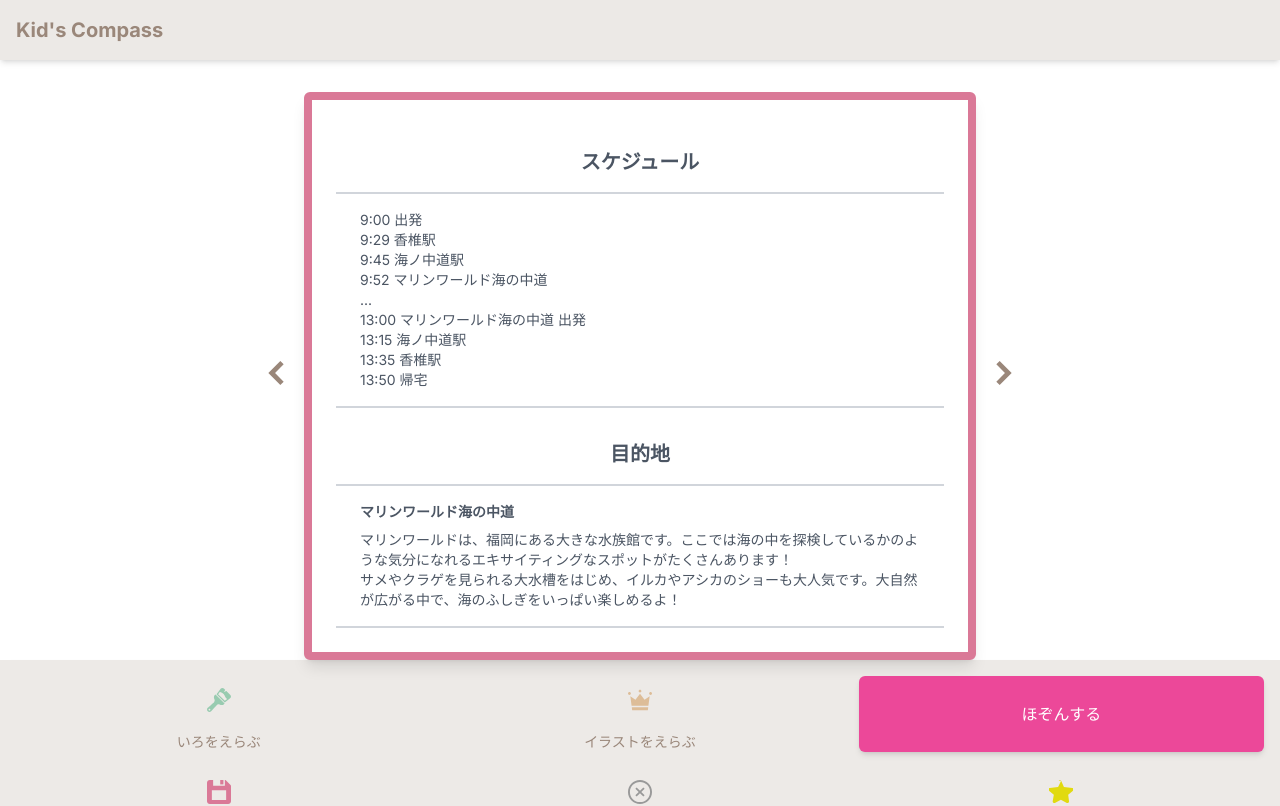
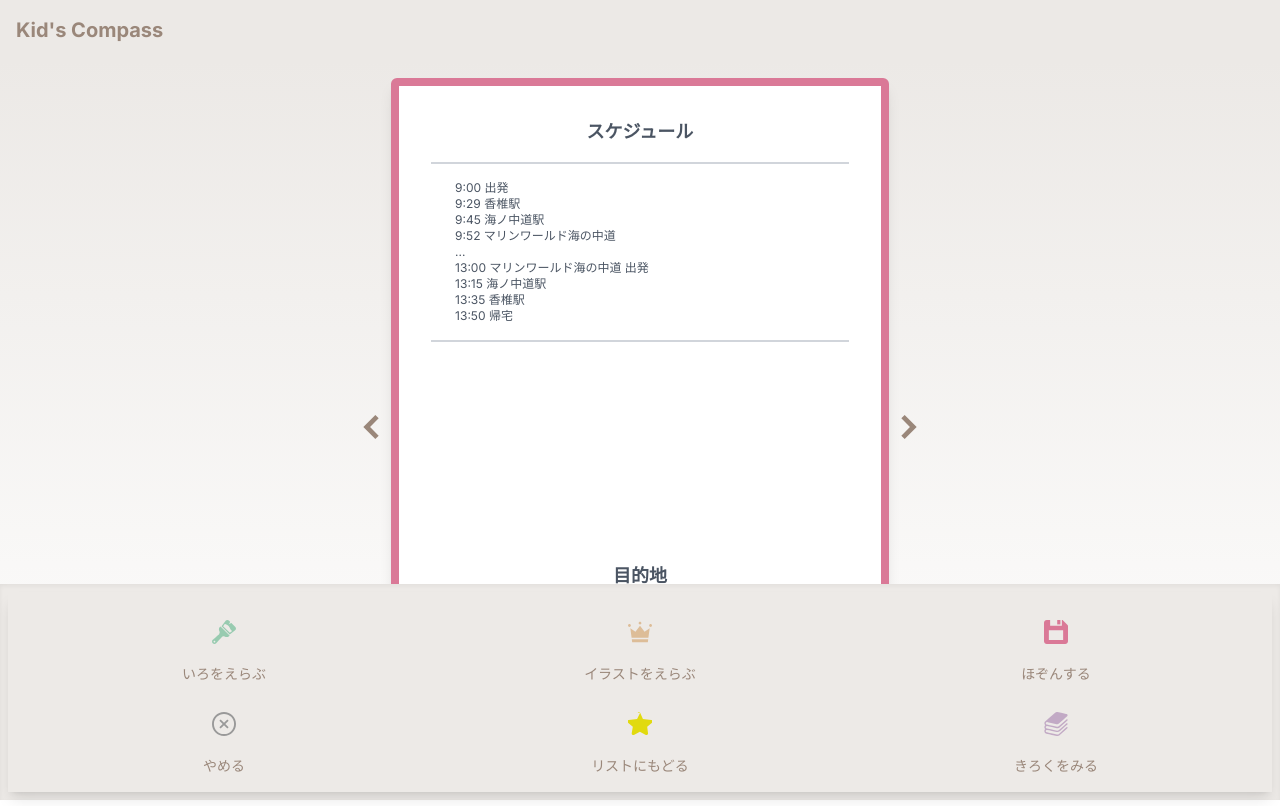
Before and after one commit to tech0mg/Hidari-Hashi, a Next.js app in the folder frontend/: page /customers/shiori/page2 in a window 1280 px wide. Shown: the top 806 px of the page. Built offline with nearby package versions, Linux system fonts and the light colour scheme.

Commit message:
しおり；サイズの調整、色選ぶボタンの集約、ヘッダー追加

```diff
--- a/frontend/src/app/customers/shiori/components/ShioriFooterButtons.jsx
+++ b/frontend/src/app/customers/shiori/components/ShioriFooterButtons.jsx
@@ -1,55 +1,58 @@
 "use client";
 import React from "react";
-import { useRouter } from "next/navigation";
-import SaveToPDF from "./SaveToPDF";
 import PaintIcon from "../../../components/icon/icon_paint";
 import CrownIcon from "../../../components/icon/icon_crown";
 import SaveIcon from "../../../components/icon/icon_save";
 import CloseIcon from "../../../components/icon/icon_close";
 import StarIcon from "../../../components/icon/icon_star";
 import KirokuIcon from "../../../components/icon/icon_kiroku";
+import SaveToPDF from "../components/SaveToPDF"; // 正しい相対パス
 
-const ShioriFooterButtons = ({ handleNavigation }) => {
+const ShioriFooterButtons = ({ handleNavigation, toggleColorModal }) => {
   const pagesToSave = ["page1", "page2", "page3", "page4", "page5"]; // PDF出力対象のページID
 
   return (
-    <div className="bg-[#EDEAE7]  w-full shadow-lg p-4">
+    <div className="bg-[#EDEAE7] w-full shadow-lg p-4">
       <div className="grid grid-cols-3 gap-4 text-center">
-        <button
-          onClick={() => alert("いろをえらぶボタンが押されました")}
-          className="flex flex-col items-center"
-        >
+        {/* 色を選ぶボタン */}
+        <button onClick={toggleColorModal} className="flex flex-col items-center">
           <div className="w-12 h-12 rounded-full flex items-center justify-center">
             <PaintIcon size={24} />
           </div>
           <span className="text-sm mt-2">いろをえらぶ</span>
         </button>
 
+        {/* イラストをえらぶボタン */}
         <button
           onClick={() => alert("イラストをえらぶボタンが押されました")}
           className="flex flex-col items-center"
         >
-          <div className="w-12 h-12  rounded-full flex items-center justify-center">
+          <div className="w-12 h-12 rounded-full flex items-center justify-center">
             <CrownIcon size={24} />
           </div>
           <span className="text-sm mt-2">イラストをえらぶ</span>
         </button>
 
+        {/* PDF保存ボタン */}
+        {/*
         <SaveToPDF
           pages={pagesToSave} // PDF出力対象のページを指定
           fileName="ShioriContent.pdf" // 保存するPDFの名前
         />
+        */}
 
+        {/* ほぞんするボタン */}
         <button
           onClick={() => alert("ほぞんするボタンが押されました")}
           className="flex flex-col items-center"
         >
           <div className="w-12 h-12 rounded-full flex items-center justify-center">
-            <SaveIcon size={24}/>
+            <SaveIcon size={24} />
           </div>
           <span className="text-sm mt-2">ほぞんする</span>
         </button>
 
+        {/* やめるボタン */}
         <button
           onClick={() => handleNavigation("list-detail")}
           className="flex flex-col items-center"
@@ -60,20 +63,20 @@
           <span className="text-sm mt-2">やめる</span>
         </button>
 
+        {/* リストにもどるボタン */}
         <button
           onClick={() => handleNavigation("list")}
-          className="flex flex-col items-center"
-        >
+          className="flex flex-col items-center">
           <div className="w-12 h-12 rounded-full flex items-center justify-center">
             <StarIcon size={24} />
           </div>
           <span className="text-sm mt-2">リストにもどる</span>
         </button>
 
+        {/* きろくをみるボタン */}
         <button
           onClick={() => alert("きろくをみるボタンが押されました")}
-          className="flex flex-col items-center"
-        >
+          className="flex flex-col items-center">
           <div className="w-12 h-12 rounded-full flex items-center justify-center">
             <KirokuIcon size={24} />
           </div>
--- a/frontend/src/app/customers/shiori/page1/page.jsx
+++ b/frontend/src/app/customers/shiori/page1/page.jsx
@@ -6,7 +6,6 @@
 
 // アイコンのインポート修正
 import RightArrowIcon from "../../../components/icon/icon_arrow_right";
-import LeftArrowIcon from "../../../components/icon/icon_arrow_left";
 
 const ShioriPage = () => {
   const router = useRouter();
@@ -33,8 +32,6 @@
   const handleNavigation = (destination) => {
     if (destination === "next") {
       router.push("/customers/shiori/page2");
-    } else if (destination === "prev") {
-      router.push("/customers/shiori/page1");
     } else if (destination === "list-detail") {
       router.push("/customers/list/list-detail");
     } else if (destination === "list") {
@@ -58,18 +55,24 @@
   };
 
   return (
-    <div id="page1" className={`flex flex-col items-center justify-between min-h-screen ${shioriColor}`}>
+    <div id="page1" className={`flex flex-col min-h-screen ${shioriColor}`}>
       {/* ヘッダー */}
-      <header className="bg-[#ECE9E6] shadow-md p-4 flex justify-between items-center w-full">
+      <header className="bg-[#ECE9E6] shadow-md p-4 flex justify-between items-center">
         <h1 className="text-xl font-bold text-[#9A877A]">Kid's Compass</h1>
       </header>
 
-      {/* 上部コンテンツラッパー */}
-      <div className="relative flex items-center justify-center mt-8 w-full max-w-3xl mx-auto">
-
-
-        {/* 上部コンテンツ */}
-        <div className="border-8 border-[#da7997] rounded-sm p-6 bg-white shadow-lg w-full max-w-xl">
+      {/* メインコンテンツ */}
+      <main className="flex-grow bg-gradient-main flex justify-center items-center">
+        {/* コンテンツ全体のラッパー */}
+        <div
+          className="relative bg-white shadow-lg border-8 border-[#da7997] rounded-md"
+          style={{
+            aspectRatio: "210 / 297", // A4の比率
+            height: "70%", // 高さを親要素に合わせる
+            maxWidth: "calc(100vh * 210 / 297)", // 幅を高さに合わせてA4比率を維持
+          }}
+        >
+          <div className="p-12 w-full h-full flex flex-col justify-between">
             <h1 className="text-3xl font-bold mb-4 text-center text-gray-600">しおり</h1>
             <p className="text-lg text-center mb-2 text-gray-600">Produced by</p>
             <p className="text-xl text-center font-semibold text-gray-600">りな</p>
@@ -96,6 +99,7 @@
                 ))}
               </select>
             </div>
+
             {/* 選択されたイラストのプレビュー */}
             {selectedIllustration && (
               <div className="mt-4">
@@ -108,24 +112,14 @@
             )}
           </div>
 
-        {/* 右矢印ボタン */}
-        <button
-          className="absolute right-0 top-1/2 transform -translate-y-1/2 p-2"
-          onClick={() => handleNavigation("next")}
-        >
+          {/* 次へボタン（右矢印） */}
+          <div className="absolute top-1/2 -right-10 transform -translate-y-1/2">
+            <button onClick={() => handleNavigation("next")}>
               <RightArrowIcon size={24} />
             </button>
           </div>
-
-      {/* モーダルの開閉ボタン */}
-      <div className="mt-4">
-        <button
-          className="p-2 bg-blue-200 rounded-full shadow-md"
-          onClick={toggleColorModal}
-        >
-          色を選ぶ
-        </button>
         </div>
+      </main>
 
       {/* モーダル */}
       {isColorModalOpen && (
@@ -164,8 +158,10 @@
         </div>
       )}
 
-      {/* 下部ボタン */}
-      <ShioriFooterButtons handleNavigation={handleNavigation} />
+      {/* フッター */}
+      <footer className="bg-[#EDEAE7] shadow-inner">
+        <ShioriFooterButtons handleNavigation={handleNavigation} toggleColorModal={toggleColorModal} />
+      </footer>
     </div>
   );
 };
--- a/frontend/src/app/customers/shiori/page2/page.jsx
+++ b/frontend/src/app/customers/shiori/page2/page.jsx
@@ -12,9 +12,9 @@
 
   const handleNavigation = (destination) => {
     if (destination === "next") {
-      router.push("/customers/shiori/page3"); // 次のページへのリンクを指定
+      router.push("/customers/shiori/page3");
     } else if (destination === "prev") {
-      router.push("/customers/shiori/page1"); // 前のページへのリンク
+      router.push("/customers/shiori/page1");
     } else if (destination === "list-detail") {
       router.push("/customers/list/list-detail");
     } else if (destination === "list") {
@@ -23,42 +23,49 @@
   };
 
   return (
-    <div id="page2" className={`flex flex-col items-center justify-between min-h-screen ${shioriColor}`}>
-      {/* ヘッダー */}
-      <header className="bg-[#ECE9E6] shadow-md p-4 flex justify-between items-center w-full">
-        <h1 className="text-xl font-bold text-[#9A877A]">Kid's Compass</h1>
-      </header>
-      {/* 上部コンテンツ */}
-      <div className="relative flex justify-center items-center mt-8 w-full">
-        {/* ラッパー追加 */}
-        <div className="relative flex w-full max-w-2xl">
-          {/* コンテンツ */}
-          <div className="border-8 border-[#da7997] rounded-md p-6 bg-white shadow-lg w-full">
-            {/* スケジュール */}
-            <div className="mt-6 mb-8">
-              <h2 className="text-xl font-bold text-center mb-4 text-gray-600">スケジュール</h2>
+    <div id="page2" className={`flex flex-col min-h-screen ${shioriColor}`}>
+    {/* ヘッダー */}
+    <header className="bg-[#ECE9E6] shadow-md p-4 flex justify-between items-center">
+      <h1 className="text-xl font-bold text-[#9A877A]">Kid's Compass</h1>
+    </header>
+
+      {/* メインコンテンツ */}
+      <main
+        className="flex-grow bg-gradient-main flex justify-center items-center"
+      >
+        {/* コンテンツ全体のラッパー */}
+        <div
+          className="relative bg-white shadow-lg border-8 border-[#da7997] rounded-md"
+          style={{
+            aspectRatio: "210 / 297", // A4の比率
+            height: "calc(100vh - 96px)", // ヘッダーとフッターの高さを引いた高さ
+            maxWidth: "calc((100vh - 96px) * 210 / 297)", // 幅を高さに合わせてA4比率を維持
+          }}
+        >
+          <div className="p-8 w-full h-full flex flex-col justify-between">
+            {/* スケジュールセクション */}
+            <div className="mb-4">
+              <h3 className="text-lg font-bold text-center mb-4 text-gray-600">スケジュール</h3>
               <div className="border-t-2 border-b-2 border-gray-300 py-4 px-6 text-left text-sm text-gray-600">
-                <p>9:00 出発</p>
-                <p>9:29 香椎駅</p>
-                <p>9:45 海ノ中道駅</p>
-                <p>9:52 マリンワールド海の中道</p>
-                <p>...</p>
-                <p>13:00 マリンワールド海の中道 出発</p>
-                <p>13:15 海ノ中道駅</p>
-                <p>13:35 香椎駅</p>
-                <p>13:50 帰宅</p>
+                <p className="text-xs">9:00 出発</p>
+                <p className="text-xs">9:29 香椎駅</p>
+                <p className="text-xs">9:45 海ノ中道駅</p>
+                <p className="text-xs">9:52 マリンワールド海の中道</p>
+                <p className="text-xs">...</p>
+                <p className="text-xs">13:00 マリンワールド海の中道 出発</p>
+                <p className="text-xs">13:15 海ノ中道駅</p>
+                <p className="text-xs">13:35 香椎駅</p>
+                <p className="text-xs">13:50 帰宅</p>
               </div>
             </div>
 
-            {/* 目的地 */}
+            {/* 目的地セクション */}
             <div>
-              <h2 className="text-xl font-bold text-center mb-4 text-gray-600">目的地</h2>
+              <h3 className="text-lg font-bold text-center mb-2 text-gray-600">目的地</h3>
               <div className="border-t-2 border-b-2 border-gray-300 py-4 px-6 text-left text-sm text-gray-600">
                 <h3 className="font-bold mb-2 text-gray-600">マリンワールド海の中道</h3>
-                <p>
+                <p className="text-xs">
                   マリンワールドは、福岡にある大きな水族館です。ここでは海の中を探検しているかのような気分になれるエキサイティングなスポットがたくさんあります！
-                </p>
-                <p>
                   サメやクラゲを見られる大水槽をはじめ、イルカやアシカのショーも大人気です。大自然が広がる中で、海のふしぎをいっぱい楽しめるよ！
                 </p>
               </div>
@@ -79,10 +86,12 @@
             </button>
           </div>
         </div>
-      </div>
+      </main>
 
-      {/* 下部ボタン */}
-      <ShioriFooterButtons handleNavigation={handleNavigation} />
+      {/* フッター */}
+      <footer className="bg-[#EDEAE7] shadow-inner p-2 fixed bottom-0 w-full z-50">
+        <ShioriFooterButtons handleNavigation={handleNavigation} />
+      </footer>
     </div>
   );
 };
--- a/frontend/src/app/customers/shiori/page4/page.jsx
+++ b/frontend/src/app/customers/shiori/page4/page.jsx
@@ -4,7 +4,6 @@
 import ShioriFooterButtons from "../components/ShioriFooterButtons"; // 下部の共通ボタン
 import { useColor } from "../../../context/ColorContext"; // ColorContextのインポート
 import LeftArrowIcon from "../../../components/icon/icon_arrow_left"; // 左矢印アイコン
-import RightArrowIcon from "../../../components/icon/icon_arrow_right"; // 右矢印アイコン
 
 const ShioriPage4 = () => {
   const router = useRouter();
@@ -85,13 +84,6 @@
               <LeftArrowIcon size={24} />
             </button>
           </div>
-
-          {/* 次へボタン（右矢印） */}
-          <div className="absolute top-1/2 -right-10 transform -translate-y-1/2">
-            <button onClick={() => handleNavigation("next")}>
-              <RightArrowIcon size={24} />
-            </button>
-          </div>
         </div>
       </div>
 
--- a/frontend/src/app/globals.css
+++ b/frontend/src/app/globals.css
@@ -2,7 +2,7 @@
 @tailwind components;
 @tailwind utilities;
 
-/* メインコンテンツ用のグラデーション背景 */
+/*メインコンテンツ用のグラデーション背景*/
 .bg-gradient-main {
   background: linear-gradient(to bottom, #ECE9E6, #FFFFFF);
 }
```
Lines whose indentation alone changed are shown as unchanged.
